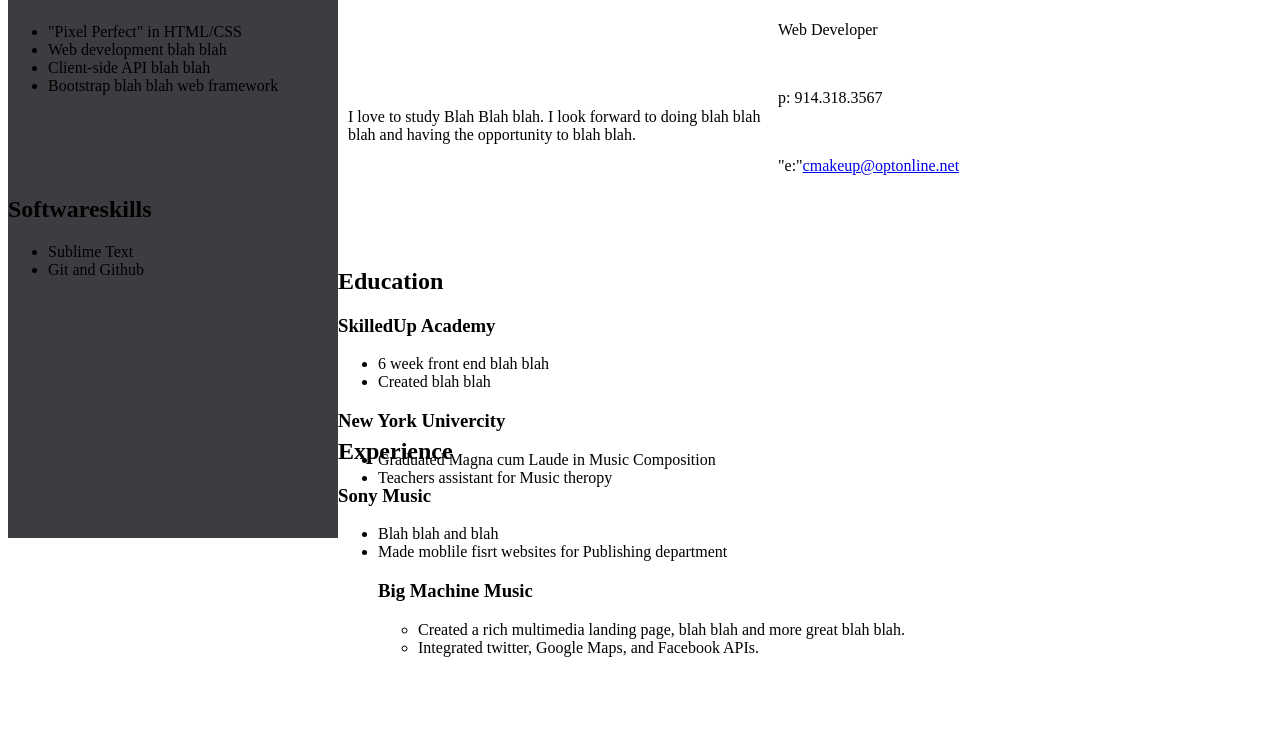
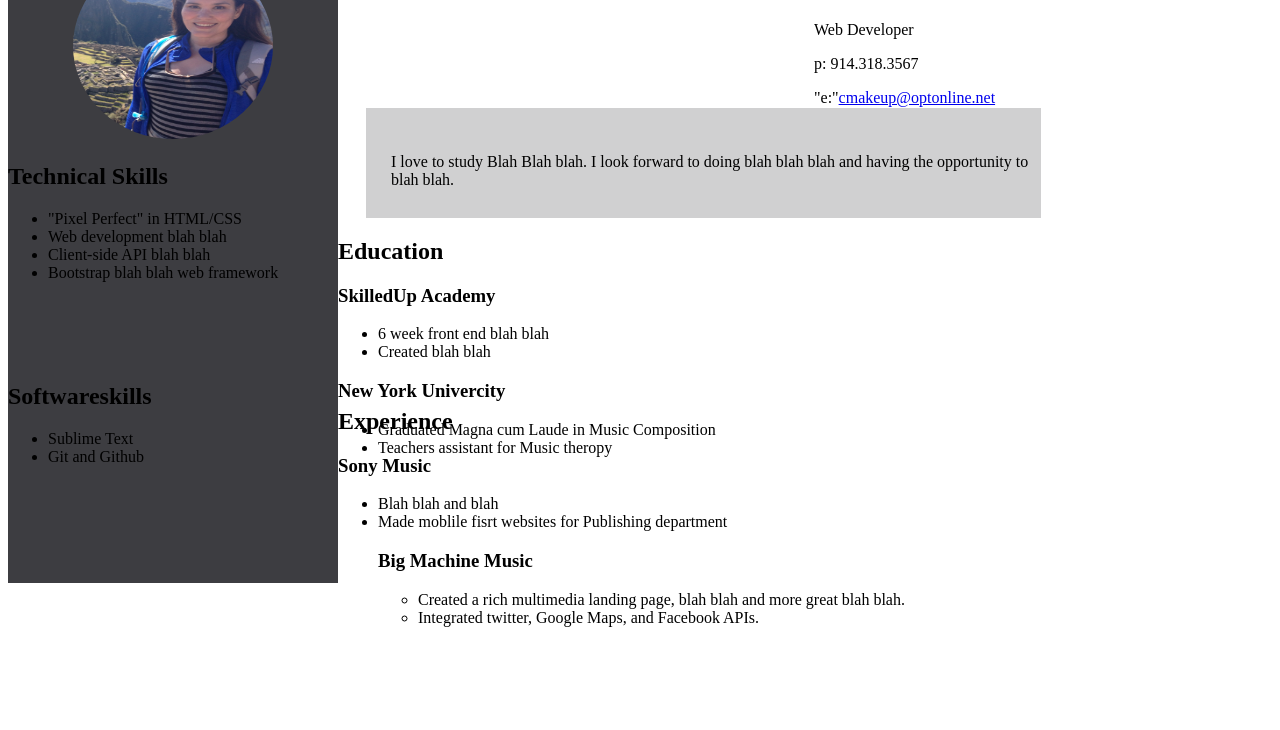
Before and after one commit to CMcLaren/CMcLaren.github.io, a plain HTML site: page index.html in a window 1280 px wide. Shown: the part 70-800 px from the top of the page. Drawn offline with Linux system fonts and the light colour scheme.

Commit message:
.sidelinecontent change

```diff
--- a/css/style.css
+++ b/css/style.css
@@ -1,17 +1,19 @@
 main {
   width: 990px;
 }
-
-
 aside {
   width: 330px;
   height: 600px;
   background-color: #3D3D41;
   float: left;
-  }
+}
+
 img {
-  width: 330px;
-  height: 200px;
+  width: 200px;
+  height: 186px;
+  border-radius: 50%;
+  margin-left: 65px;
+  margin-top: 15px;
 }
 
 .technicalskills {
@@ -39,18 +41,20 @@ img {
 }
 
 .sidelinecontent {
-  width:220px;
-  height:150px;
+  width: 184px;
+  height: 105px;
   float: right;
 }
 
 .blockquote {
   width: 640px;
-  height: 140px;
+  height: 55px;
   padding-right: 10px;
-  padding-left: 10px;
-  padding-top: 10px
+  padding-left: 25px;
+  padding-top: 45px;
+  padding-bottom: 10px;
   background-color: #D0D0D1;
+  margin-left: 28px;
 }
 
 .education {
--- a/index.html
+++ b/index.html
@@ -7,7 +7,7 @@
 <body>
   <main>
     <aside>
-      <img src="profileshot.jpg" alt="C.McLaren">
+      <img src="profileshot.JPG" alt="C.McLaren">
        <section class="technicalskills">
          <h2>Technical Skills</h2>
           <ul>
@@ -30,14 +30,15 @@
     <div class="sideright">
       <section class="toplinecontent">
         <header class="nameinfo">
-          <h1>Cecilia McLaren</h1></header>
-            <div class="sidelinecontent">
-             <div class="contactinfo">
-              <p class="job">Web Developer</p><br>
-              <p class="phone">p: 914.318.3567</p><br>
-              <p class="email">"e:"<a href="mailto:cmakeup@optonline.net">cmakeup@optonline.net</a></p>
-             </div>
-    </div>
+          <h1>Cecilia McLaren</h1>
+        </header>
+        <div class="sidelinecontent">
+         <div class="contactinfo">
+          <p class="job">Web Developer</p>
+          <p class="phone">p: 914.318.3567</p>
+          <p class="email">"e:"<a href="mailto:cmakeup@optonline.net">cmakeup@optonline.net</a></p>
+         </div>
+        </div>
       </section>
 
       <section class="blockquote">I love to study Blah Blah blah. I look forward to doing blah blah blah and having the opportunity to blah blah. </section>
@@ -69,7 +70,7 @@
             </ul>
       </section>
 
-      </section>
+    </div>
 
   </main>
 
```
Also changed, not shown: profileshot.JPG (added).
